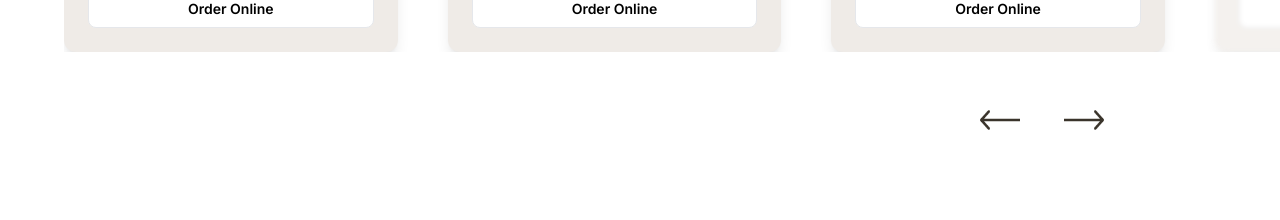
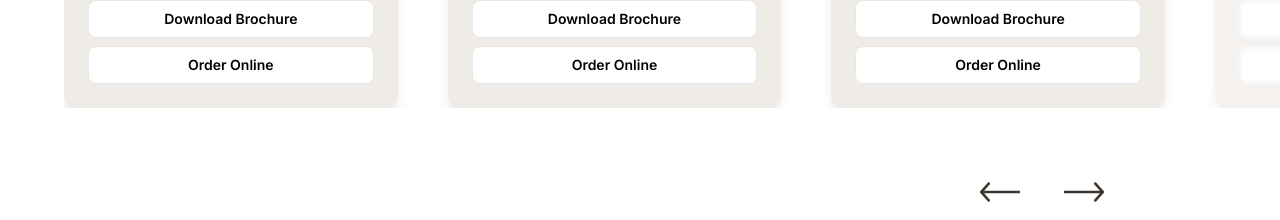
Before and after one commit to vanshikamadesya/service-food-ui, a React (Vite) app: page / in a window 1280 px wide. Shown: the part 674-894 px from the top of the page. Before the commit the page ends 844 px from the top, so only its background shows below. Built offline with nearby package versions, Linux system fonts and the light colour scheme.

Commit message:
Update exclusive-brands.tsx

```diff
--- a/src/components/exclusive-brands.tsx
+++ b/src/components/exclusive-brands.tsx
@@ -76,7 +76,7 @@ const ExclusiveBrands = () => {
   }, []);
 
   return (
-    <div className="w-full mx-auto py-10 relative  ">
+    <div className="w-full mx-auto py-24 relative  ">
       <h2 className="text-2xl md:text-3xl font-bold md:mt-6 text-center text-[#3A342B] font-inter ">
         EXCLUSIVE BRANDS
       </h2>
@@ -139,7 +139,7 @@ const ExclusiveBrands = () => {
       </div>
 
       {/* Navigation Buttons */}
-      <div className="absolute bottom-[-50px] right-44 py-10 flex gap-11 text-[#3A342B] ">
+      <div className="absolute bottom-[-50px] right-44 py-20  flex gap-11 text-[#3A342B] ">
         <button onClick={() => swiperRef.current?.slidePrev()}>
           <img
             src={leftArrow}
```
